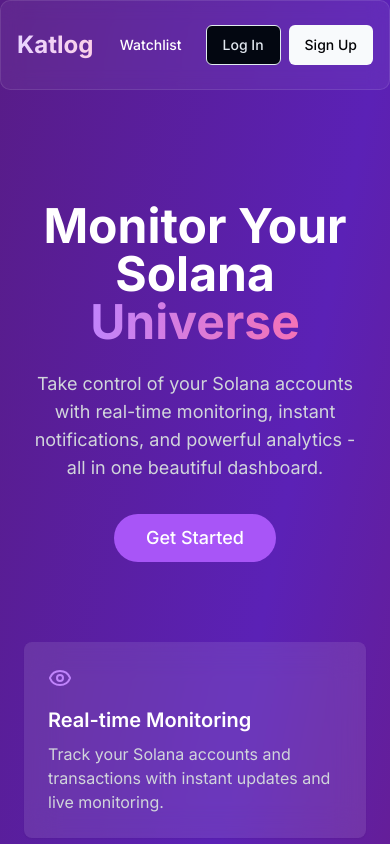
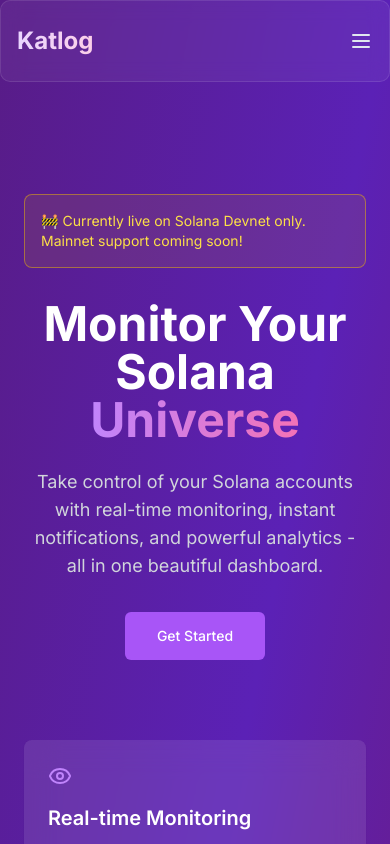
Before and after one commit to Leeyah-123/katlog, a Next.js app in the folder client/: page / in a window 390 px wide. Shown: the top 844 px of the page. Built offline with nearby package versions, Linux system fonts and the light colour scheme; no server answers.

Commit message:
chore: UI improvements

```diff
--- a/client/src/app/page.tsx
+++ b/client/src/app/page.tsx
@@ -1,7 +1,9 @@
-import { Button } from '@/components/ui/button';
+import { Alert, AlertDescription } from '@/components/ui/alert';
+import { buttonVariants } from '@/components/ui/button';
 import { Card, CardContent } from '@/components/ui/card';
 import { Eye, LineChart, Shield, Zap } from 'lucide-react';
 import * as motion from 'motion/react-client';
+import Link from 'next/link';
 
 export default function LandingPage() {
   const features = [
@@ -32,6 +34,12 @@ export default function LandingPage() {
 
   return (
     <div className="min-h-screen max-w-7xl mx-auto px-6 py-20">
+      <Alert className="mb-8 border-yellow-500/50 bg-yellow-500/10">
+        <AlertDescription className="text-yellow-300">
+          🚧 Currently live on Solana Devnet only. Mainnet support coming soon!
+        </AlertDescription>
+      </Alert>
+
       <div className="text-center mb-20">
         <motion.h2
           className="text-5xl md:text-6xl font-bold text-white mb-6"
@@ -62,9 +70,15 @@ export default function LandingPage() {
           animate={{ opacity: 1, y: 0 }}
           transition={{ delay: 0.4, duration: 0.6 }}
         >
-          <Button className="bg-purple-500 hover:bg-purple-600 text-white px-8 py-6 rounded-full text-lg">
+          <Link
+            href="/signup"
+            className={buttonVariants({
+              className:
+                'bg-purple-500 hover:bg-purple-600 text-white px-8 py-6 rounded-full text-lg',
+            })}
+          >
             Get Started
-          </Button>
+          </Link>
         </motion.div>
       </div>
 
@@ -103,9 +117,15 @@ export default function LandingPage() {
           Join thousands of Solana users who trust Katlog for their portfolio
           management needs.
         </p>
-        <Button className="bg-gradient-to-r from-purple-500 to-pink-500 hover:from-purple-600 hover:to-pink-600 text-white px-8 py-6 rounded-full text-lg">
+        <Link
+          href="/signup"
+          className={buttonVariants({
+            className:
+              'bg-gradient-to-r from-purple-500 to-pink-500 hover:from-purple-600 hover:to-pink-600 text-white px-8 py-6 rounded-full text-lg',
+          })}
+        >
           Sign Up Now
-        </Button>
+        </Link>
       </motion.div>
     </div>
   );
--- a/client/src/app/watchlist/page.tsx
+++ b/client/src/app/watchlist/page.tsx
@@ -20,8 +20,8 @@ export default async function WatchlistPage() {
           <CardHeader>
             <CardTitle>Watchlist</CardTitle>
             <p className="text-sm text-gray-300">
-              Add accounts to your watchlist to be notified when they&apos;re
-              involved in a transaction.
+              Add accounts (Devnet) to your watchlist to be notified when
+              they&apos;re involved in a transaction.
             </p>
           </CardHeader>
           <CardContent>
--- a/client/src/components/layout/header.tsx
+++ b/client/src/components/layout/header.tsx
@@ -6,15 +6,28 @@ import { motion } from 'motion/react';
 import Link from 'next/link';
 import { buttonVariants } from '../ui/button';
 import { UserMenu } from './user-menu';
+import { Menu, X } from 'lucide-react';
+import { AnimatePresence } from 'motion/react';
+import { useState } from 'react';
+import { useMobile } from '@/hooks/use-mobile';
 
 export default function Header() {
+  const [isOpen, setIsOpen] = useState(false);
+  const { email } = useAuth();
+  const isMobile = useMobile();
+
   const fadeIn = {
     initial: { opacity: 0, y: 20 },
     animate: { opacity: 1, y: 0 },
     transition: { duration: 0.6 },
   };
 
-  const { email } = useAuth();
+  const menuAnimation = {
+    initial: { opacity: 0, height: 0 },
+    animate: { opacity: 1, height: 'auto' },
+    exit: { opacity: 0, height: 0 },
+    transition: { duration: 0.2 },
+  };
 
   return (
     <header
@@ -33,7 +46,14 @@ export default function Header() {
             </Link>
           </motion.h1>
 
-          <div className="flex items-center space-x-2">
+          {!email && isMobile && (
+            <button onClick={() => setIsOpen(!isOpen)} aria-label="Toggle menu">
+              {isOpen ? <X size={24} /> : <Menu size={24} />}
+            </button>
+          )}
+
+          {email && (
+            <div className="items-center space-x-2">
               <Link
                 href="/watchlist"
                 className={buttonVariants({
@@ -44,9 +64,23 @@ export default function Header() {
                 Watchlist
               </Link>
 
-            <UserMenu email={email} />
+              <UserMenu email={email} isMobile={isMobile} />
             </div>
+          )}
         </div>
+
+        <AnimatePresence>
+          {!email && isOpen && (
+            <motion.div
+              {...menuAnimation}
+              className="md:hidden overflow-hidden"
+            >
+              <div className="py-4 flex flex-col space-y-4">
+                <UserMenu email={email} isMobile={isMobile} />
+              </div>
+            </motion.div>
+          )}
+        </AnimatePresence>
       </nav>
     </header>
   );
--- a/client/src/components/layout/user-menu.tsx
+++ b/client/src/components/layout/user-menu.tsx
@@ -14,9 +14,10 @@ import { Confirm } from 'notiflix';
 
 interface UserMenuProps {
   email: string | null;
+  isMobile?: boolean;
 }
 
-export function UserMenu({ email }: UserMenuProps) {
+export function UserMenu({ email, isMobile }: UserMenuProps) {
   const { logout } = useAuth();
 
   const handleLogout = async () => {
@@ -30,6 +31,19 @@ export function UserMenu({ email }: UserMenuProps) {
       }
     );
   };
+
+  if (!email && isMobile) {
+    return (
+      <div className="flex flex-col gap-3">
+        <Button asChild variant="outline" className="w-full">
+          <Link href="/login">Log In</Link>
+        </Button>
+        <Button asChild className="w-full">
+          <Link href="/signup">Sign Up</Link>
+        </Button>
+      </div>
+    );
+  }
 
   if (!email) {
     return (
--- /dev/null
+++ b/client/src/components/ui/alert.tsx
@@ -0,0 +1,59 @@
+import * as React from "react"
+import { cva, type VariantProps } from "class-variance-authority"
+
+import { cn } from "@/lib/utils"
+
+const alertVariants = cva(
+  "relative w-full rounded-lg border p-4 [&>svg~*]:pl-7 [&>svg+div]:translate-y-[-3px] [&>svg]:absolute [&>svg]:left-4 [&>svg]:top-4 [&>svg]:text-foreground",
+  {
+    variants: {
+      variant: {
+        default: "bg-background text-foreground",
+        destructive:
+          "border-destructive/50 text-destructive dark:border-destructive [&>svg]:text-destructive",
+      },
+    },
+    defaultVariants: {
+      variant: "default",
+    },
+  }
+)
+
+const Alert = React.forwardRef<
+  HTMLDivElement,
+  React.HTMLAttributes<HTMLDivElement> & VariantProps<typeof alertVariants>
+>(({ className, variant, ...props }, ref) => (
+  <div
+    ref={ref}
+    role="alert"
+    className={cn(alertVariants({ variant }), className)}
+    {...props}
+  />
+))
+Alert.displayName = "Alert"
+
+const AlertTitle = React.forwardRef<
+  HTMLParagraphElement,
+  React.HTMLAttributes<HTMLHeadingElement>
+>(({ className, ...props }, ref) => (
+  <h5
+    ref={ref}
+    className={cn("mb-1 font-medium leading-none tracking-tight", className)}
+    {...props}
+  />
+))
+AlertTitle.displayName = "AlertTitle"
+
+const AlertDescription = React.forwardRef<
+  HTMLParagraphElement,
+  React.HTMLAttributes<HTMLParagraphElement>
+>(({ className, ...props }, ref) => (
+  <div
+    ref={ref}
+    className={cn("text-sm [&_p]:leading-relaxed", className)}
+    {...props}
+  />
+))
+AlertDescription.displayName = "AlertDescription"
+
+export { Alert, AlertTitle, AlertDescription }
--- /dev/null
+++ b/client/src/hooks/use-mobile.ts
@@ -0,0 +1,24 @@
+'use client';
+
+import { useEffect, useState } from 'react';
+
+export function useMobile() {
+  const [isMobile, setIsMobile] = useState(false);
+
+  useEffect(() => {
+    const checkMobile = () => {
+      setIsMobile(window.innerWidth < 768);
+    };
+
+    // Initial check
+    checkMobile();
+
+    // Add event listener
+    window.addEventListener('resize', checkMobile);
+
+    // Cleanup
+    return () => window.removeEventListener('resize', checkMobile);
+  }, []);
+
+  return isMobile;
+}
```
Lines whose indentation alone changed are shown as unchanged.
